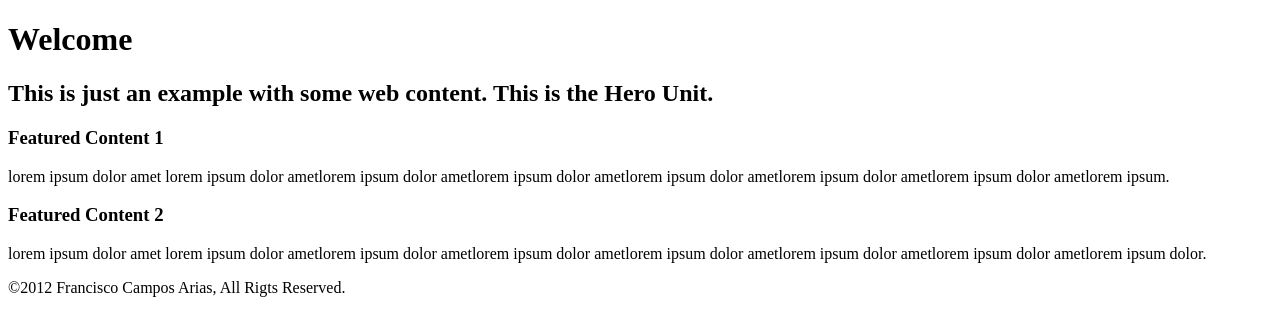
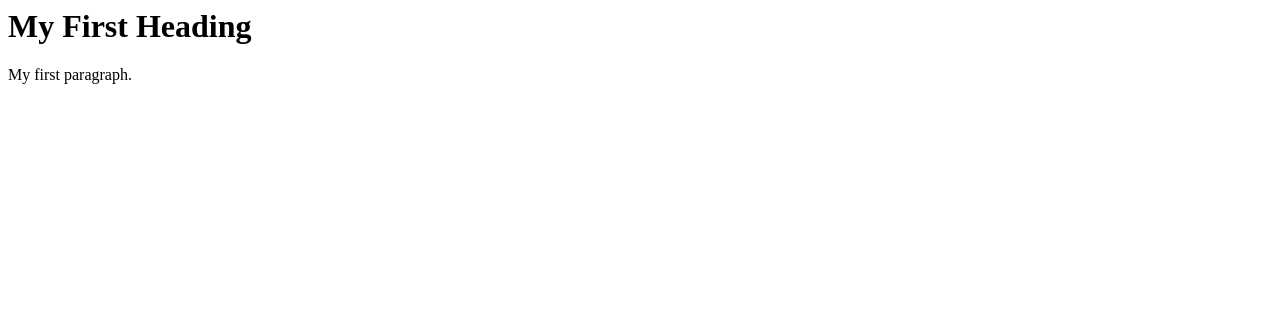
Before and after one commit to RameshBabuMaddukuri/GIT-Hands-on-Sept, a plain HTML site: page index.html in a window 1280 px wide. Drawn offline with Linux system fonts and the light colour scheme.

Commit message:
changed to second from first

```diff
--- a/index.html
+++ b/index.html
@@ -1,42 +1,9 @@
-<!DOCTYPE HTML>
-<!-- THE DOCTYPE tells the browser what type of webpage to render, the doctype used in this website is HTML5 which is the most recent HTML. -->
-<html lang="en-US">
-<head>
-	<meta charset="UTF-8">
-	<title>My Pimpin Website Ramesh    </title>
-	<!-- THE TITLE element is the name of the page, it is also visible in the browser tab. Its always good practice to give each page an appropriate title. -->
-	<meta name="description" content="A sample website, nothin fancy">
-      <meta http-equiv="author" content="Maddukuri Campos Arias">
-      <meta name="keywords" content="html, css, web, design, sample, practice">
-      <!-- These are META TAGS, they're used to describe the website, this information is read mainly by search engines like GOOGLE, YAHOO, ETC... -->
-	<link rel="stylesheet" href="style.css">
-	<script src="http://localhost:8080/target/target-script-min.js#anonymous"></script>
-</head>
+<html>
 <body>
-	<div class="container">
-<!-- THIS ACTUAL CONTENT BEGINS HERE...this is called a comment. which can only be seen when viewing the source code. This text CANNOT be seen by the browser. Its helpful when you need to place notes, comments or reminders in your code -->
-	<header>
-		<div class="header">
-			<h1>Welcome</h1>
-		</div>
-	</header>
-	<!-- END HEADER | the header element in new to HTML5 -->
-		<div class="main">
-			<h2>This is just an example with some web content. This is the Hero Unit.</h2>
-		</div>
-		<div class="feature">
-			<h3>Featured Content 1</h3>
-			<p>lorem ipsum dolor amet lorem ipsum dolor ametlorem ipsum dolor ametlorem ipsum dolor ametlorem ipsum dolor ametlorem ipsum dolor ametlorem ipsum dolor ametlorem ipsum.</p>
-			<!-- LOREM IPSUM is universally used. Lorem ipsum is dummy text, it does't really mean anything. Its used to fill space or for mockups. -->
-		</div>
-		<div class="feature">
-			<h3>Featured Content 2</h3>
-			<p>lorem ipsum dolor amet lorem ipsum dolor ametlorem ipsum dolor ametlorem ipsum dolor ametlorem ipsum dolor ametlorem ipsum dolor ametlorem ipsum dolor ametlorem ipsum dolor.</p>
-		</div>
-	<footer>
-		&copy;2012 Francisco Campos Arias, All Rigts Reserved.
-	</footer>
-	<!-- END FOOTER | the footer element is also new to HTML5 -->
-	</div>
+
+<h1>My First Heading</h1>
+
+<p>My first paragraph.</p>
+
 </body>
 </html>
```
